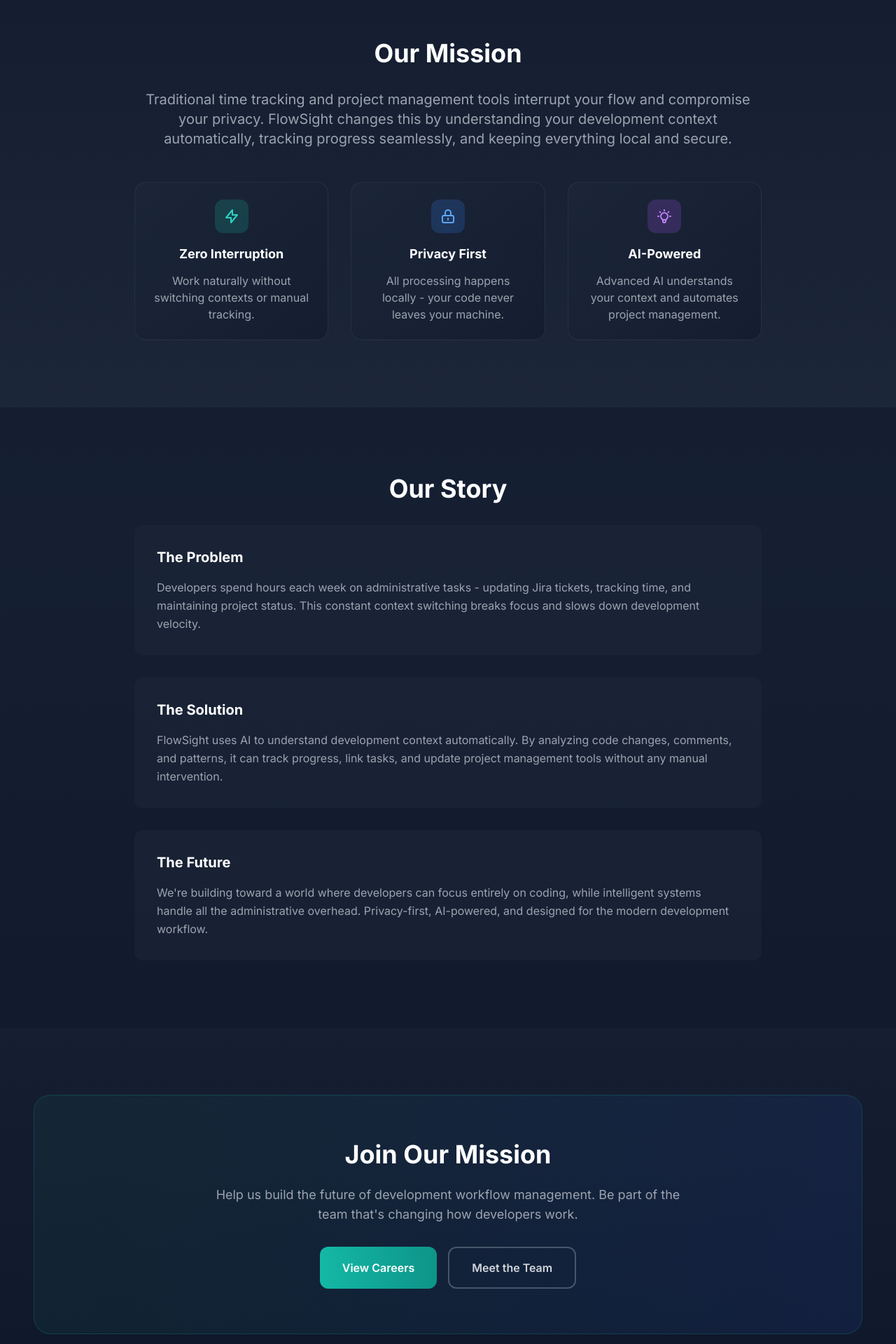
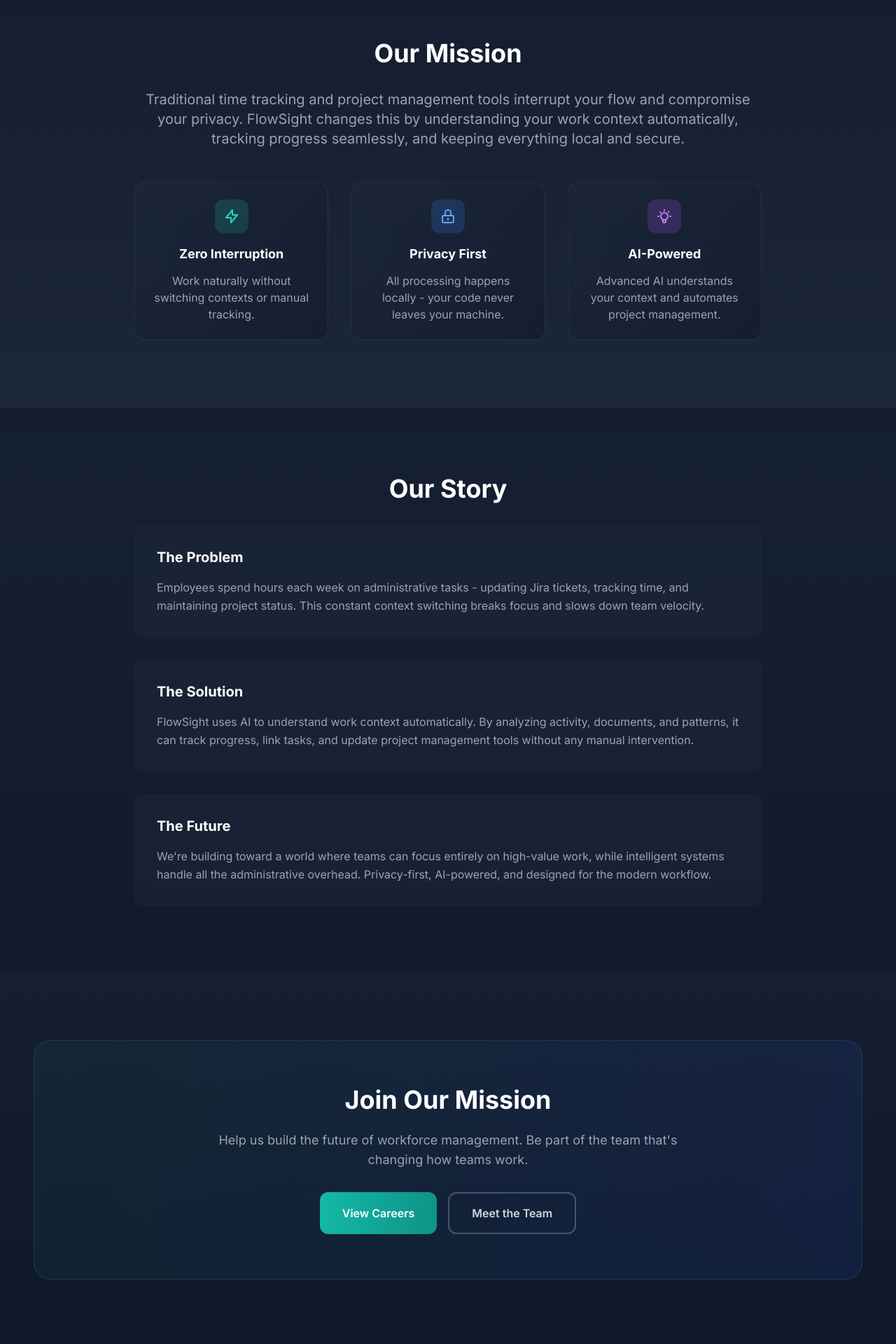
Before and after one commit to Mancasvel/FlowSight_landing, a Next.js app: page /about in a window 1280 px wide. Shown: the part 480-2400 px from the top of the page at 70% size. Built offline with nearby package versions, Linux system fonts and the light colour scheme.

Commit message:
fix: pivotal changes

```diff
--- a/src/app/about/page.tsx
+++ b/src/app/about/page.tsx
@@ -24,7 +24,7 @@ export default function AboutPage() {
               </h1>
 
               <p className="text-lg sm:text-xl text-gray-400 leading-relaxed max-w-3xl mx-auto px-4">
-                We're building the future of development workflow management
+                We're building the future of workforce management
                 with AI-powered context understanding and privacy-first architecture.
               </p>
             </div>
@@ -40,7 +40,7 @@ export default function AboutPage() {
               </h2>
               <p className="text-lg sm:text-xl text-gray-400 leading-relaxed mb-12">
                 Traditional time tracking and project management tools interrupt your flow and compromise your privacy.
-                FlowSight changes this by understanding your development context automatically, tracking progress seamlessly,
+                FlowSight changes this by understanding your work context automatically, tracking progress seamlessly,
                 and keeping everything local and secure.
               </p>
 
@@ -91,17 +91,17 @@ export default function AboutPage() {
                 <div className="bg-slate-800/50 rounded-xl p-6 sm:p-8">
                   <h3 className="text-xl font-bold text-white mb-4">The Problem</h3>
                   <p className="text-gray-400 leading-relaxed">
-                    Developers spend hours each week on administrative tasks - updating Jira tickets,
+                    Employees spend hours each week on administrative tasks - updating Jira tickets,
                     tracking time, and maintaining project status. This constant context switching breaks
-                    focus and slows down development velocity.
+                    focus and slows down team velocity.
                   </p>
                 </div>
 
                 <div className="bg-slate-800/50 rounded-xl p-6 sm:p-8">
                   <h3 className="text-xl font-bold text-white mb-4">The Solution</h3>
                   <p className="text-gray-400 leading-relaxed">
-                    FlowSight uses AI to understand development context automatically. By analyzing
-                    code changes, comments, and patterns, it can track progress, link tasks, and update
+                    FlowSight uses AI to understand work context automatically. By analyzing
+                    activity, documents, and patterns, it can track progress, link tasks, and update
                     project management tools without any manual intervention.
                   </p>
                 </div>
@@ -109,9 +109,9 @@ export default function AboutPage() {
                 <div className="bg-slate-800/50 rounded-xl p-6 sm:p-8">
                   <h3 className="text-xl font-bold text-white mb-4">The Future</h3>
                   <p className="text-gray-400 leading-relaxed">
-                    We're building toward a world where developers can focus entirely on coding,
+                    We're building toward a world where teams can focus entirely on high-value work,
                     while intelligent systems handle all the administrative overhead. Privacy-first,
-                    AI-powered, and designed for the modern development workflow.
+                    AI-powered, and designed for the modern workflow.
                   </p>
                 </div>
               </div>
@@ -128,8 +128,8 @@ export default function AboutPage() {
                   Join Our Mission
                 </h2>
                 <p className="text-lg text-gray-400 mb-8 max-w-2xl mx-auto">
-                  Help us build the future of development workflow management.
-                  Be part of the team that's changing how developers work.
+                  Help us build the future of workforce management.
+                  Be part of the team that's changing how teams work.
                 </p>
                 <div className="flex flex-col sm:flex-row gap-4 justify-center">
                   <button className="bg-gradient-to-r from-teal-500 to-teal-600 hover:from-teal-600 hover:to-teal-700 text-white font-semibold px-8 py-4 rounded-xl transition-all duration-200 hover:shadow-xl hover:shadow-teal-500/25 transform hover:-translate-y-1">
--- a/src/app/blog/page.tsx
+++ b/src/app/blog/page.tsx
@@ -4,14 +4,14 @@ import Footer from '@/components/Footer'
 export default function BlogPage() {
   const posts = [
     {
-      title: 'The Future of AI-Powered Development Workflows',
-      excerpt: 'How FlowSight is revolutionizing how developers track and manage their work.',
+      title: 'The Future of AI-Powered Workflows',
+      excerpt: 'How FlowSight is revolutionizing how teams track and manage their work.',
       date: 'November 29, 2025',
       readTime: '5 min read'
     },
     {
-      title: 'Privacy-First Development Tools: A New Paradigm',
-      excerpt: 'Why local processing and zero data collection are the future of developer tools.',
+      title: 'Privacy-First Workforce Tools: A New Paradigm',
+      excerpt: 'Why local processing and zero data collection are the future of work tools.',
       date: 'November 25, 2025',
       readTime: '4 min read'
     },
@@ -43,7 +43,7 @@ export default function BlogPage() {
                 </span>
               </h1>
               <p className="text-lg sm:text-xl text-gray-400 leading-relaxed max-w-3xl mx-auto px-4">
-                Insights, updates, and thoughts on the future of development workflow management.
+                Insights, updates, and thoughts on the future of workforce management.
               </p>
             </div>
           </div>
--- a/src/app/careers/page.tsx
+++ b/src/app/careers/page.tsx
@@ -7,19 +7,19 @@ export default function CareersPage() {
       title: 'Senior AI Engineer',
       type: 'Full-time',
       location: 'Remote',
-      description: 'Build the next generation of AI-powered developer tools.'
+      description: 'Build the next generation of AI-powered workforce tools.'
     },
     {
       title: 'Product Designer',
       type: 'Full-time',
       location: 'Remote',
-      description: 'Design intuitive interfaces for developer productivity tools.'
+      description: 'Design intuitive interfaces for workforce productivity tools.'
     },
     {
       title: 'DevOps Engineer',
       type: 'Full-time',
       location: 'Remote',
-      description: 'Maintain and scale our infrastructure for millions of developers.'
+      description: 'Maintain and scale our infrastructure for millions of users.'
     }
   ]
 
@@ -44,8 +44,8 @@ export default function CareersPage() {
               </h1>
 
               <p className="text-lg sm:text-xl text-gray-400 leading-relaxed max-w-3xl mx-auto px-4">
-                Help us build the future of development workflow management.
-                Work with cutting-edge AI and make an impact on millions of developers.
+                Help us build the future of workforce management.
+                Work with cutting-edge AI and make an impact on millions of professionals.
               </p>
             </div>
           </div>
@@ -97,7 +97,7 @@ export default function CareersPage() {
                   </svg>
                 </div>
                 <h3 className="text-xl font-bold text-white mb-4">Cutting-Edge Technology</h3>
-                <p className="text-gray-400">Work with the latest AI and machine learning technologies shaping the future of developer tools.</p>
+                <p className="text-gray-400">Work with the latest AI and machine learning technologies shaping the future of productivity tools.</p>
               </div>
 
               <div className="text-center">
@@ -117,7 +117,7 @@ export default function CareersPage() {
                   </svg>
                 </div>
                 <h3 className="text-xl font-bold text-white mb-4">Global Impact</h3>
-                <p className="text-gray-400">Your work will directly impact millions of developers worldwide, improving their daily workflow.</p>
+                <p className="text-gray-400">Your work will directly impact millions of professionals worldwide, improving their daily workflow.</p>
               </div>
             </div>
           </div>
--- a/src/app/layout.tsx
+++ b/src/app/layout.tsx
@@ -8,7 +8,7 @@ const inter = Inter({ subsets: ['latin'] })
 
 export const metadata: Metadata = {
   metadataBase: new URL('https://flowsight.site'),
-  title: 'FlowSight - Task Visibility Without Developer Surveillance',
+  title: 'FlowSight - Task Visibility Without Employee Surveillance',
   description: 'Automatic task traceability powered by AI context understanding.',
   icons: {
     icon: '/flowsight_sinfondo.png',
--- a/src/app/pricing/page.tsx
+++ b/src/app/pricing/page.tsx
@@ -10,14 +10,14 @@ export default function PricingPage() {
   const pricing = [
     {
       tier: "Basic",
-      price: "€12/dev/mo",
+      price: "€12/user/mo",
       features: {
         "Task Traceability": "Local only",
         "Local Storage": "7 days",
         "PM Dashboard": "Not available",
         "Context Intelligence": "Basic (rules)",
         "Integrations": "None",
-        "Max Team Size": "10 devs",
+        "Max Team Size": "10 users",
         "SSO (SAML)": "No",
         "Cloud Sync": "Not available",
         "Dedicated Support": "Community"
@@ -27,7 +27,7 @@ export default function PricingPage() {
     },
     {
       tier: "Pro",
-      price: "€19/dev/mo",
+      price: "€19/user/mo",
       features: {
         "Task Traceability": "Full + cloud sync",
         "Local Storage": "90 days",
--- a/src/components/TeamSection.tsx
+++ b/src/components/TeamSection.tsx
@@ -6,7 +6,7 @@ export default function TeamSection() {
       <div className="container-max px-4 sm:px-6 lg:px-12">
         <div className="text-center mb-10 md:mb-16">
           <h2 className="text-2xl sm:text-3xl md:text-4xl lg:text-5xl font-bold text-white mb-3 sm:mb-4 px-2">
-            Founded by a Developer Operations Engineer
+            Founded by an Operations Engineer
           </h2>
           <p className="text-base sm:text-lg md:text-xl text-gray-400 max-w-2xl mx-auto px-4">
             Building the future of organizational intelligence
```
Also changed, not shown: src/app/features/page.tsx (+10 -10 lines).
